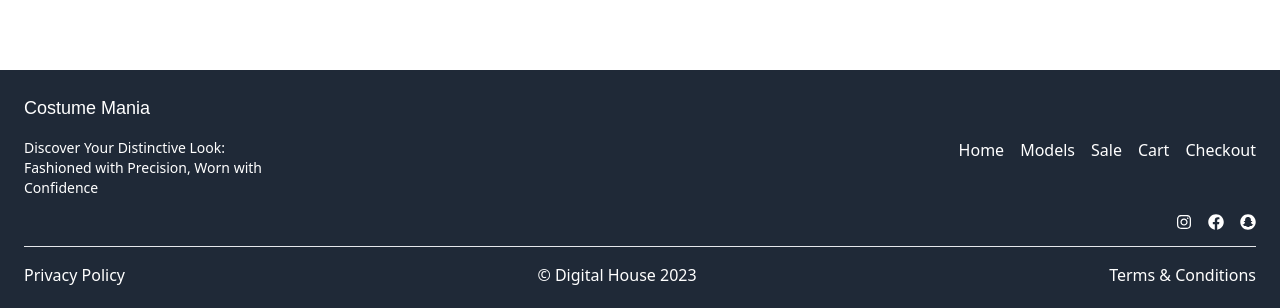
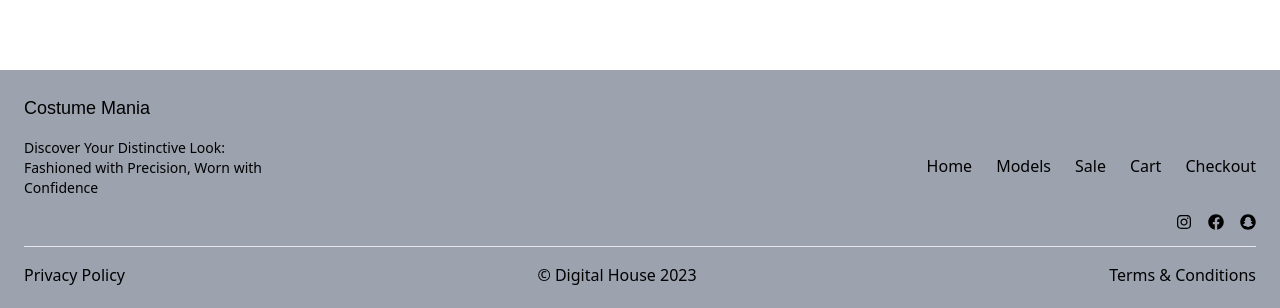
Before and after one commit to Daniel-Zemanate/PI2G1-front-costume-mania, a Next.js app: page / in a window 1280 px wide. Shown: the part 826-1134 px from the top of the page. Built offline with nearby package versions, Linux system fonts and the light colour scheme; a web font is replaced by a local one.

Commit message:
PI2G1-9: cambiando estilos footer

```diff
--- a/src/components/Footer/index.tsx
+++ b/src/components/Footer/index.tsx
@@ -11,19 +11,19 @@ const frijole = Frijole({
 
 function Footer() {
   return (
-    <footer className="bg-gray-800 text-white py-6 flex flex-col justify-between px-6 gap-4">
+    <footer className="bg-gray-400 text-black py-6 flex flex-col justify-between px-6 gap-4">
       <p className={`${frijole.className} text-lg`}>Costume Mania</p>
       <div className="flex flex-col w-full justify-between md:flex-row md:space-x-4">
         <p className="text-sm text-end md:text-start">
           Discover Your Distinctive Look: <br />
           Fashioned with Precision, Worn with Confidence
         </p>
-        <nav className="flex flex-col md:flex-row md:space-x-4 justify-end w-full">
-          <NavLink label="Home" route="/" />
-          <NavLink label="Models" route="/about" />
-          <NavLink label="Sale" route="/contact" />
-          <NavLink label="Cart" route="/contact" />
-          <NavLink label="Checkout" route="/contact" />
+        <nav className="flex flex-col md:flex-row md:space-x-4 justify-end w-full py-4 gap-2">
+          <NavLink label="Home" route="/" textColor="black" />
+          <NavLink label="Models" route="/about" textColor="black" />
+          <NavLink label="Sale" route="/contact" textColor="black" />
+          <NavLink label="Cart" route="/contact" textColor="black" />
+          <NavLink label="Checkout" route="/contact" textColor="black" />
         </nav>
       </div>
       <div className="flex w-full justify-end gap-4">
--- a/src/components/NavLink/NavLink.tsx
+++ b/src/components/NavLink/NavLink.tsx
@@ -1,10 +1,22 @@
-import React from 'react'
+import React, { ReactNode } from "react";
 import Link from "next/link";
 
-function NavLink({route, label}: {route: string, label: string}) {
+type Props = {
+  route: string;
+  label: string;
+  textColor: 'black' | 'white'; // Define textColor prop as an enum
+  children?: ReactNode;
+};
+
+function NavLink({ route, label, textColor, children }: Props) {
+  const textColorClass = textColor === 'white' ? 'text-white' : 'text-black';
+
   return (
-    <Link href={route} className='whitespace-nowrap text-white'>{label}</Link>
-  )
+    <Link href={route} className={`whitespace-nowrap ${textColorClass}`}>
+      {label}
+      {children}
+    </Link>
+  );
 }
 
-export default NavLink
+export default NavLink;
```
